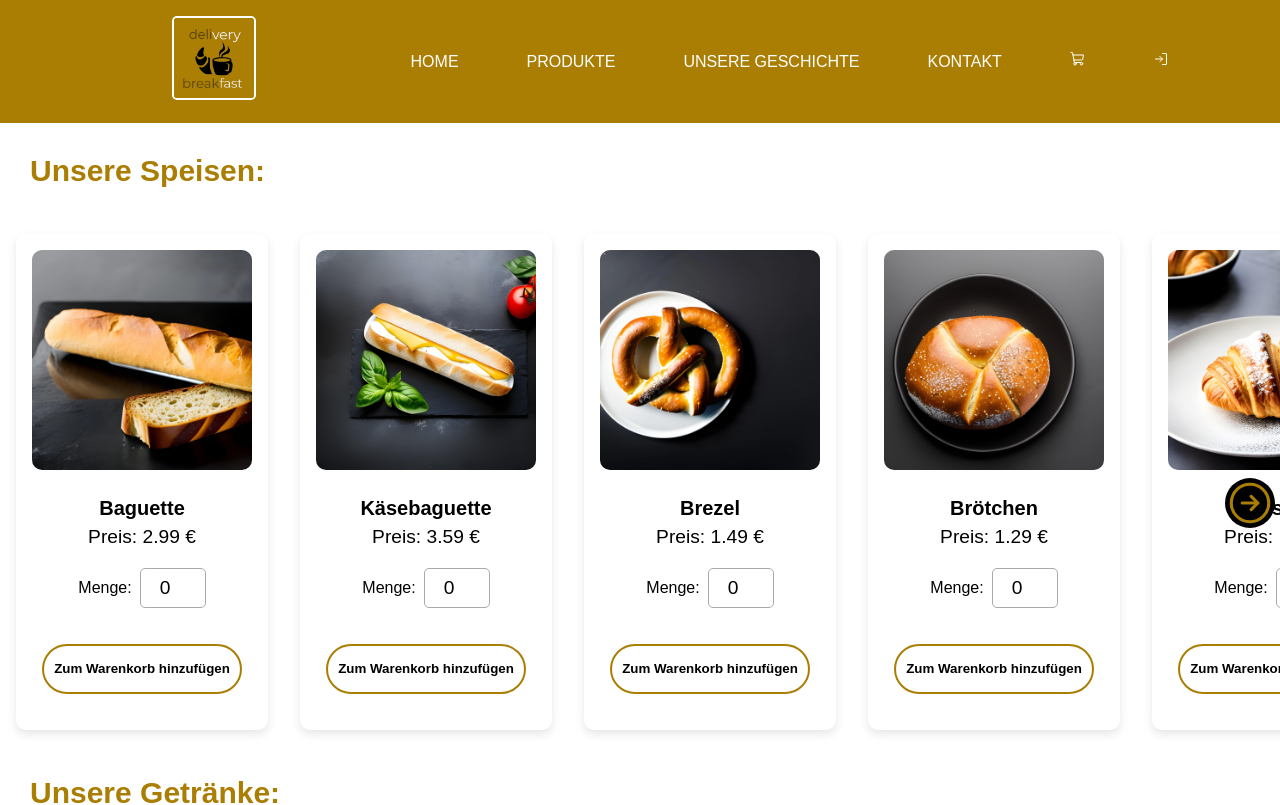
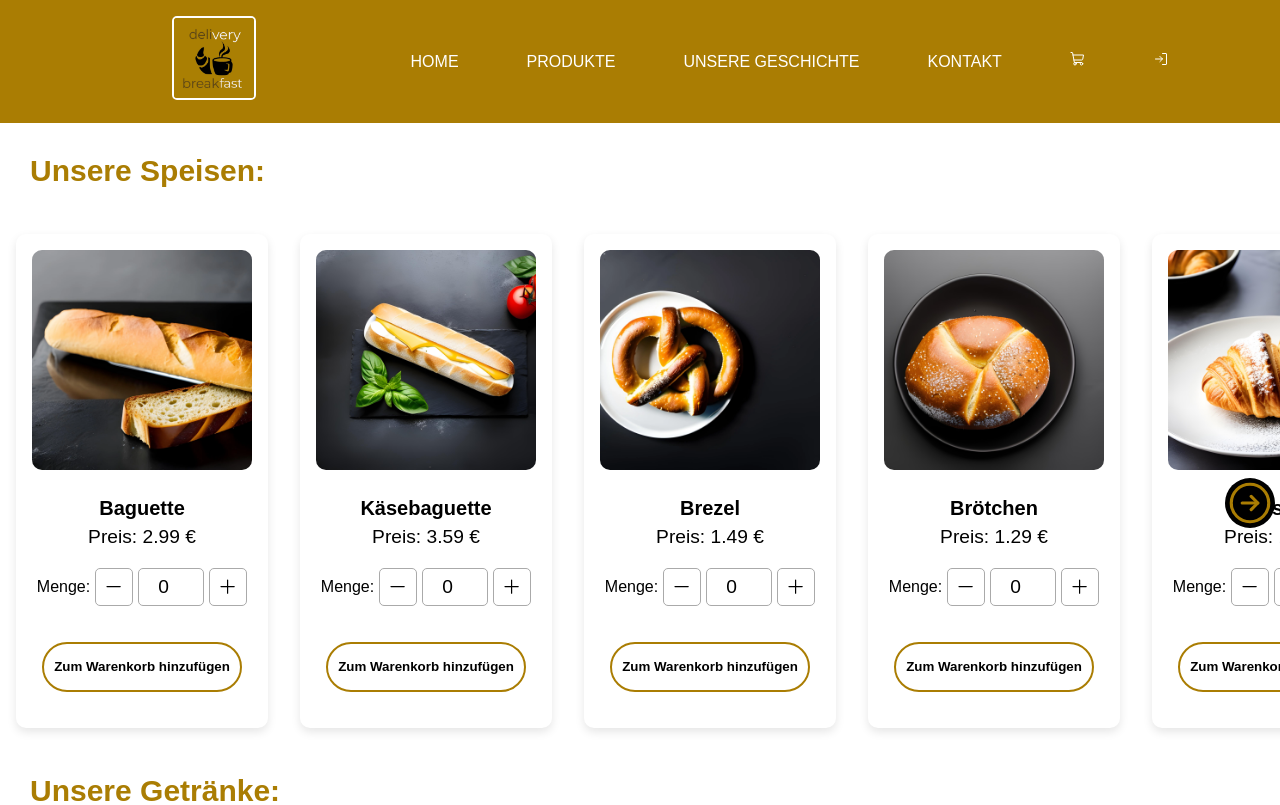
Before and after one commit to 2204Simon/Website-dynamisch, a React (Create React App) app in the folder my-app/: page /Produkte in a window 1280 px wide. Shown: the top 805 px of the page. Built offline with nearby package versions, Linux system fonts and the light colour scheme.

Commit message:
+ und - bei Produkte

```diff
--- a/my-app/src/pages/produkte/ShoppingCard.tsx
+++ b/my-app/src/pages/produkte/ShoppingCard.tsx
@@ -10,6 +10,8 @@ import {
   QuantityInput,
   Title,
   Image,
+  PlusQuantity,
+  MinusQuantity,
 } from "./styles/ShoppingCard.styles";
 import { BlackColorButton } from "../general/button";
 import "react-toastify/dist/ReactToastify.css";
@@ -20,6 +22,7 @@ import {
   increaseQuantity,
 } from "../../redux/action";
 import { CartItem } from "../../redux/types";
+import { Plus, Minus } from "phosphor-react";
 
 interface ShoppingCardProps {
   image: string;
@@ -52,12 +55,21 @@ const ShoppingCard: React.FC<ShoppingCardProps> = ({ image, title, price }) => {
     }
   };
 
-  const handlePlus = (item: CartItem) => {
-    decreaseQuantity(item);
+  const handlePlus = (quantity: number) => {
+    quantity += 1;
+    if (quantity === 100) {
+      CustomToast.error("Maximale Anzahl erreicht");
+    } else {
+      setQuantity(Number(quantity));
+    }
   };
 
-  const handleMinus = (item: CartItem) => {
-    increaseQuantity(item);
+  const handleMinus = (quantity: number) => {
+    quantity -= 1;
+    if (quantity === -1) {
+    } else {
+      setQuantity(Number(quantity));
+    }
   };
 
   return (
@@ -71,6 +83,9 @@ const ShoppingCard: React.FC<ShoppingCardProps> = ({ image, title, price }) => {
 
         <Quantity>
           <label htmlFor="quantity">Menge:</label>
+          <MinusQuantity onClick={() => handleMinus(quantity)}>
+            <Minus />
+          </MinusQuantity>
           <QuantityInput
             type="number"
             id="quantity"
@@ -79,6 +94,9 @@ const ShoppingCard: React.FC<ShoppingCardProps> = ({ image, title, price }) => {
             value={quantity}
             onChange={handleQuantityChange}
           />
+          <PlusQuantity onClick={() => handlePlus(quantity)}>
+            <Plus />
+          </PlusQuantity>
         </Quantity>
 
         <BlackColorButton
--- a/my-app/src/pages/produkte/styles/ShoppingCard.styles.ts
+++ b/my-app/src/pages/produkte/styles/ShoppingCard.styles.ts
@@ -58,9 +58,32 @@ export const QuantityInput = styled.input`
   width: 3rem;
   padding: 0.5rem;
   border: 1px solid #aaa;
-  border-radius: 5px;
-  margin-left: 0.5rem;
   font-size: 1.2rem;
   text-align: center;
   appearance: textfield;
+  border-radius: 5px;
+  height: 20px;
+  margin-left: 5px;
+  margin-right: 5px;
 `;
+
+export const PlusQuantity = styled.div`
+  width: 3rem;
+  border: 1px solid #aaa;
+  font-size: 1.2rem;
+  padding: 0.5rem;
+  border-radius: 5px;
+  height: 20px;
+  width: 20px;
+`;
+
+export const MinusQuantity = styled.div`
+  width: 3rem;
+  font-size: 1.2rem;
+  padding: 0.5rem;
+  border-radius: 5px;
+  height: 20px;
+  width: 20px;
+  border: 1px solid #aaa;
+  margin-left: 5px;
+`;
```
